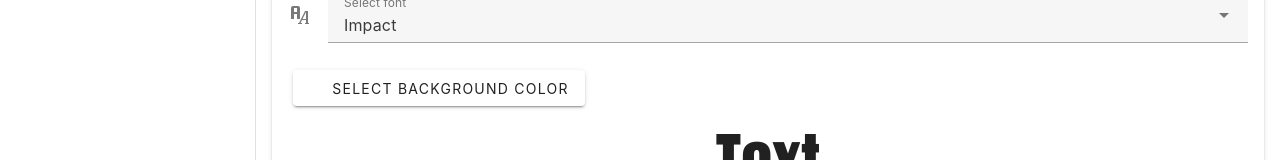
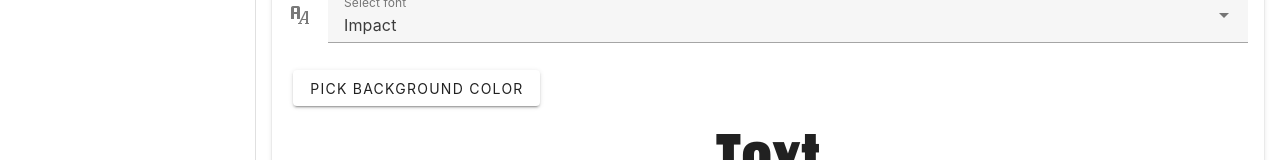
Before and after one commit to uol-mediaprocessing-2024-2025/artistic-cover-letter, a Vue app in the folder frontend/: page / in a window 1280 px wide. Shown: the part 193-353 px from the top of the page. Built offline with nearby package versions, Linux system fonts and the light colour scheme; no server answers.

Commit message:
fixed background color picker pop-up

```diff
--- a/frontend/src/components/MainComponent.vue
+++ b/frontend/src/components/MainComponent.vue
@@ -12,8 +12,6 @@ const alertMessage = ref(null); // String that holds an alert message
 
 
 const resolution = ref("250"); // Image resolution setting
-
-const backgroundcolorpopup = ref(false);
 
 // Dropshadow
 const dropshadowintensity = ref(50);
@@ -403,12 +401,12 @@ function selectAllPhotos(boolean){
       <v-text-field v-model="text" label="Enter your text" prepend-icon="mdi-format-text" @keyup.enter="submitText" :disabled="isLoading"></v-text-field>
       <v-select label="Select font" prepend-icon="mdi-format-font" :items="availableFonts" v-model="selectedFont" @wheel="onWheel" @keydown="keyDown" @update:modelValue="submitText" :disabled="isLoading"></v-select>
 
-      <v-btn prepend-icon="format-color-fill" @click="backgroundcolorpopup = !backgroundcolorpopup"> Select background color</v-btn>
-
-
-      <div v-if="backgroundcolorpopup">
-      <v-color-picker v-model="backgroundcolor" @update:model-value="updatebackground" class="ma-2" :disabled="isLoading" show-swatches mode="rgb" :swatches="[['#000000', '#FFFFFF']]"></v-color-picker>
-      </div>
+      <v-menu location="bottom" :close-on-content-click="false">
+        <template v-slot:activator="{ props }">
+          <v-btn v-bind="props"> Pick background color </v-btn>
+        </template>
+        <v-color-picker v-model="backgroundcolor" @update:model-value="updatebackground" class="ma-2" :disabled="isLoading" show-swatches mode="rgb" :swatches="[['#000000', '#FFFFFF']]"></v-color-picker>
+      </v-menu>
 
       <!-- Bing AI helped me find the right style settings for the p tag.-->
       <div v-if="!fullImage"><p :style="{ fontWeight: weight, fontFamily: selectedFont, fontSize: '5vw', maxHeight: '450px', overflow: 'hidden', display: 'flex', alignItems: 'center', justifyContent: 'center', textAlign: 'center' , backgroundColor: backgroundcolor.valueOf()}"> {{text}} </p></div>
```
